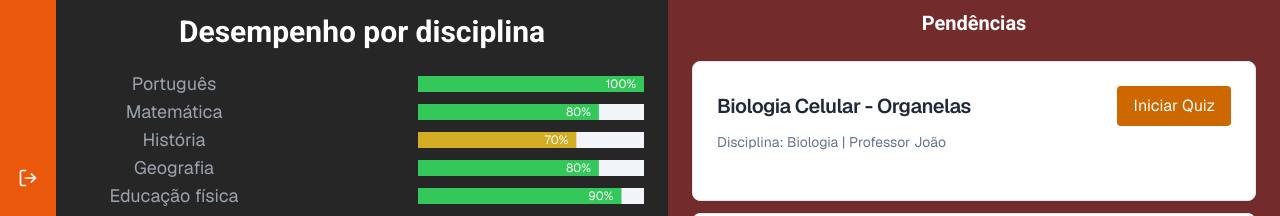
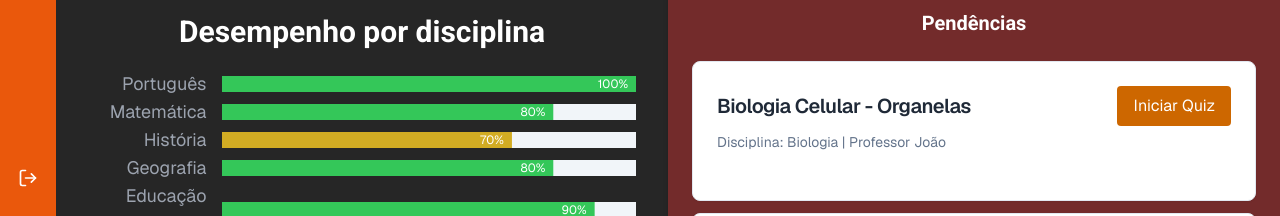
Before and after one commit to caueeugenio/fiap-hackaton-frontend, a Next.js app: page /home in a window 1280 px wide. Shown: the part 584-800 px from the top of the page. Built offline with nearby package versions, Linux system fonts and the light colour scheme.

Commit message:
refactor: changing the design of progress bars

```diff
--- a/src/app/home/page.tsx
+++ b/src/app/home/page.tsx
@@ -2,7 +2,7 @@
 import CardComponent from '@/components/Card'
 import Header from '@/components/Header'
 import { ProgressBar } from '@/components/ProgressBar'
-import 'react-circular-progressbar/dist/styles.css'
+// import 'react-circular-progressbar/dist/styles.css'
 import { useState } from 'react'
 import QuizCard from '@/components/QuizCard/page'
 import { Roboto } from 'next/font/google'
@@ -83,8 +83,8 @@ export default function Home() {
           </h2>
           <div className='grid grid-cols-1 pb-6 w-full'>
             {subjects.map((subject, index) => (
-              <div key={index} className='flex items-center justify-center'>
-                <p className='text-gray-400 text-lg w-1/2 text-center'>
+              <div key={index} className='flex items-center gap-4'>
+                <p className='text-gray-400 text-lg w-[30%] text-right'>
                   {subject.name}
                 </p>
                 <ProgressBar targetProgress={subject.progress} />
--- a/src/components/ProgressBar/index.tsx
+++ b/src/components/ProgressBar/index.tsx
@@ -13,5 +13,5 @@ export function ProgressBar({ targetProgress }: { targetProgress: number }) {
     return () => clearTimeout(timer)
   }, [targetProgress])
 
-  return <Progress value={progress} className="w-[60%]" />
+  return <Progress value={progress} className="mr-2" />
 }
--- a/src/components/ui/progress.tsx
+++ b/src/components/ui/progress.tsx
@@ -18,7 +18,7 @@ const Progress = React.forwardRef<
   React.ElementRef<typeof ProgressPrimitive.Root>,
   React.ComponentPropsWithoutRef<typeof ProgressPrimitive.Root>
 >(({ className, value, ...props }, ref) => (
-  <div className='w-full flex justify-end'>
+  <div className='w-full flex justify-start'>
     <ProgressPrimitive.Root
       ref={ref}
       className={cn(
```
